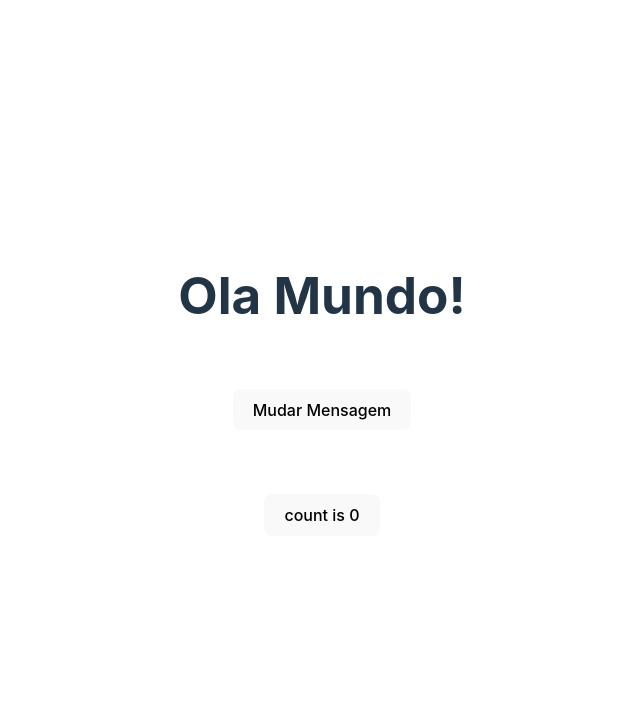
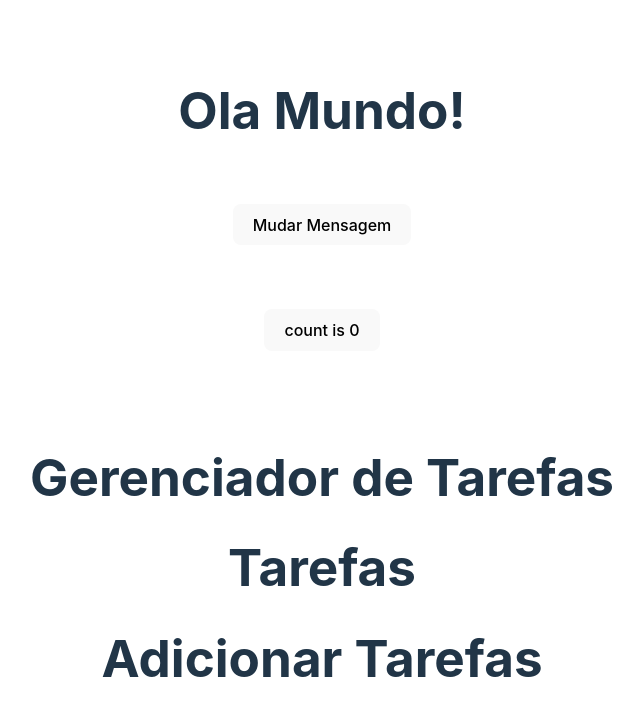
Before and after one commit to JangoDev01/dev_intro, a React (Vite) app in the folder react/: page / in a window 1280 px wide. Shown: the top 716 px of the page, without its empty margins (318-961 px from the left). Built offline with nearby package versions, Linux system fonts and the light colour scheme.

Commit message:
criando os componentes principais da aplicacao - tasks e addtask

```diff
--- a/react/src/App.jsx
+++ b/react/src/App.jsx
@@ -1,5 +1,8 @@
 import { useState } from 'react'
 import './App.css'
+
+import Tasks from './components/Tasks'
+import AddTask from './components/AddTask'
 
 function App() {
   // STATES
@@ -22,6 +25,12 @@ function App() {
           count is {count}
         </button>
       </div>
+
+      <div className="card">
+        <h1>Gerenciador de Tarefas</h1>
+        <Tasks />
+        <AddTask />
+      </div>
     </>
   )
 }
--- /dev/null
+++ b/react/src/components/AddTask.jsx
@@ -0,0 +1,7 @@
+function AddTask(){
+    return(
+        <h1>Adicionar Tarefas</h1>
+    );
+}
+
+export default AddTask;
--- /dev/null
+++ b/react/src/components/Tasks.jsx
@@ -0,0 +1,9 @@
+function Tasks(){
+    return(
+        <div>
+            <h1>Tarefas</h1>
+        </div>
+    );
+}
+
+export default Tasks;
```
